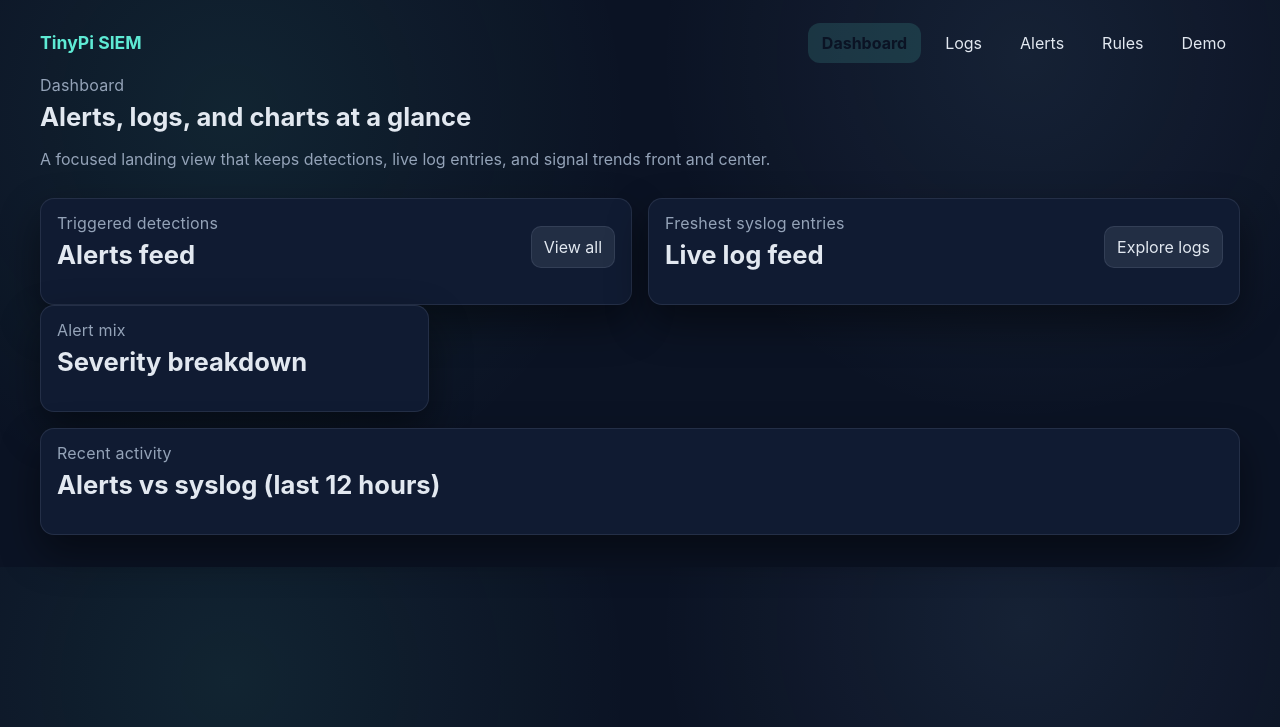
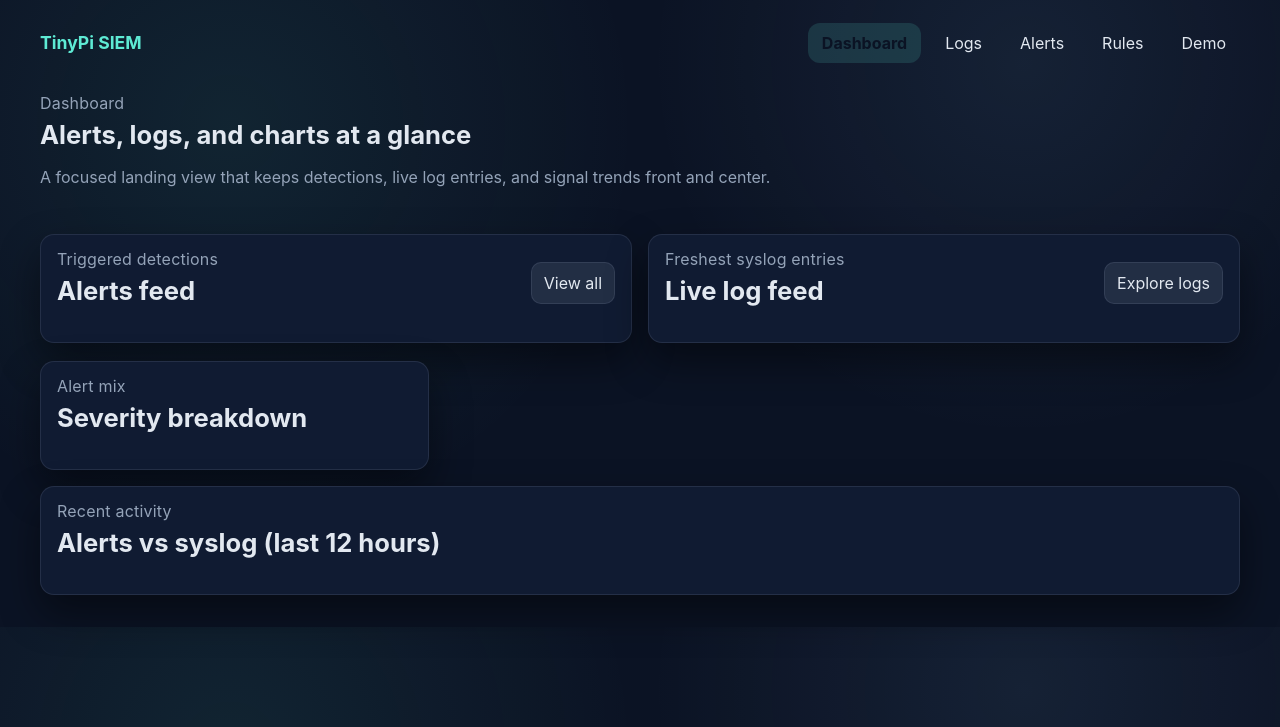
Before and after one commit to WorkableDirector/TinyPi-SIEM, a FastAPI app: page / in a window 1280 px wide. Shown: the top 727 px of the page. Run offline with FastAPI, Linux system fonts and the light colour scheme; data that the repository does not hold is empty; parts of the project's set-up code (start-up, migrations or seed data) failed here and were passed over.

Commit message:
Improve dashboard panel layout spacing

```diff
--- a/TinyPi/app/static/theme.css
+++ b/TinyPi/app/static/theme.css
@@ -30,6 +30,8 @@
 main.container {
   width: min(1200px, 96vw);
   margin: 0 auto;
+  display: grid;
+  gap: 18px;
 }
 
 nav {
@@ -79,6 +81,7 @@
   display: grid;
   gap: 16px;
   grid-template-columns: repeat(auto-fit, minmax(340px, 1fr));
+  align-items: start;
 }
 
 .panel-grid.charts {
@@ -102,6 +105,10 @@
   border: 1px solid var(--border);
   padding: 14px 16px;
   box-shadow: var(--shadow);
+  display: flex;
+  flex-direction: column;
+  gap: 12px;
+  min-width: 0;
 }
 
 .panel.wide { grid-column: 1 / -1; }
@@ -112,7 +119,6 @@
   gap: 12px;
   align-items: center;
   flex-wrap: wrap;
-  margin-bottom: 10px;
 }
 
 .metric {
```
